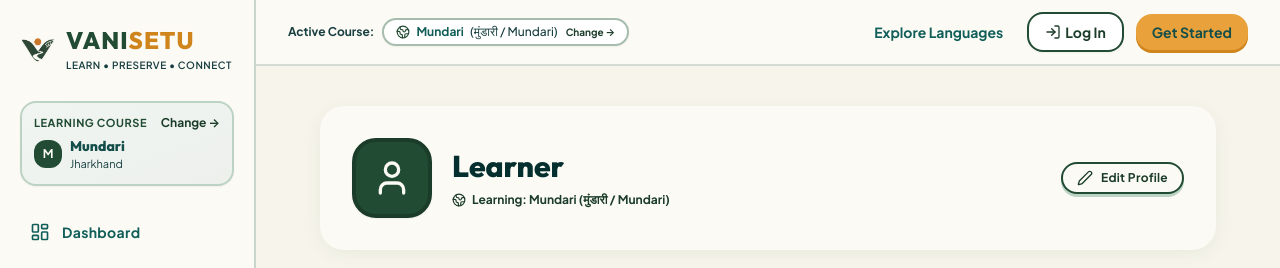
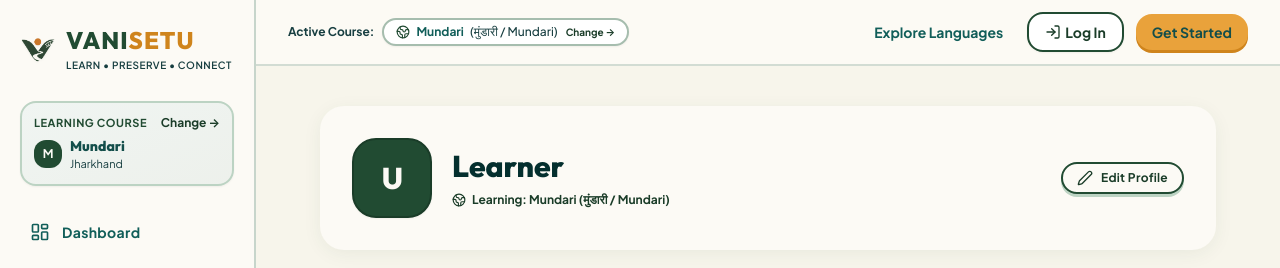
Before and after one commit to vanisetu2026-hub/vanisetu, a React (Vite) app in the folder client/: page /profile in a window 1280 px wide. Shown: the top 268 px of the page. Built offline with nearby package versions, Linux system fonts and the light colour scheme; no server answers.

Commit message:
fix(ui): use first letter fallback for user avatar when no profile image exists or fails to load

```diff
--- /dev/null
+++ b/client/src/components/common/UserAvatar.tsx
@@ -0,0 +1,83 @@
+import React, { useState, useEffect } from 'react';
+
+interface UserAvatarProps {
+  name?: string | null;
+  email?: string | null;
+  photoURL?: string | null;
+  size?: 'xs' | 'sm' | 'md' | 'lg' | 'xl';
+  className?: string;
+  shape?: 'rounded' | 'circle';
+}
+
+export const UserAvatar: React.FC<UserAvatarProps> = ({
+  name,
+  email,
+  photoURL,
+  size = 'md',
+  className = '',
+  shape = 'rounded',
+}) => {
+  const [hasError, setHasError] = useState(false);
+
+  // Reset error state if photoURL changes
+  useEffect(() => {
+    setHasError(false);
+  }, [photoURL]);
+
+  // Determine initial letter
+  const getInitial = (): string => {
+    const trimmedName = name?.trim();
+    if (trimmedName && trimmedName.length > 0) {
+      return trimmedName.charAt(0).toUpperCase();
+    }
+    const trimmedEmail = email?.trim();
+    if (trimmedEmail && trimmedEmail.length > 0) {
+      return trimmedEmail.charAt(0).toUpperCase();
+    }
+    return 'U';
+  };
+
+  const initial = getInitial();
+
+  // Size configurations
+  const sizeClasses = {
+    xs: 'w-6 h-6 text-xs',
+    sm: 'w-7 h-7 sm:w-9 sm:h-9 text-xs sm:text-sm',
+    md: 'w-8 h-8 xl:w-9 xl:h-9 text-xs xl:text-sm',
+    lg: 'w-12 h-12 text-lg sm:text-xl',
+    xl: 'w-20 h-20 text-3xl font-extrabold font-display',
+  };
+
+  const shapeClasses = shape === 'circle' ? 'rounded-full' : size === 'xl' ? 'rounded-3xl' : 'rounded-2xl';
+
+  const hasValidPhoto = Boolean(
+    photoURL &&
+    typeof photoURL === 'string' &&
+    photoURL.trim().length > 0 &&
+    !hasError
+  );
+
+  return (
+    <div
+      className={`
+        ${sizeClasses[size]}
+        ${shapeClasses}
+        bg-forest-600 border-2 sm:border-3 border-forest-700
+        text-cream-100 font-bold flex items-center justify-center
+        shadow-sm shrink-0 overflow-hidden select-none
+        ${className}
+      `}
+    >
+      {hasValidPhoto ? (
+        <img
+          src={photoURL!}
+          alt=""
+          onError={() => setHasError(true)}
+          className="w-full h-full object-cover"
+        />
+      ) : (
+        <span className="leading-none select-none uppercase tracking-tight">{initial}</span>
+      )}
+    </div>
+  );
+};
--- a/client/src/components/layout/Navbar.tsx
+++ b/client/src/components/layout/Navbar.tsx
@@ -3,6 +3,7 @@ import { Link, useNavigate } from 'react-router-dom';
 import { Logo } from '../common/Logo';
 import { XPBadge } from '../common/XPBadge';
 import { StreakBadge } from '../common/StreakBadge';
+import { UserAvatar } from '../common/UserAvatar';
 import { useAuth } from '../../contexts/AuthContext';
 import { useLearning } from '../../contexts/LearningContext';
 import { Globe2, User, Bell, LogIn, ShieldCheck } from 'lucide-react';
@@ -95,15 +96,13 @@ export const Navbar: React.FC<{ isLanding?: boolean }> = ({ isLanding = false })
                 className="flex items-center gap-2 pl-0.5 group"
                 title="View Profile"
               >
-                <div className="w-7 h-7 sm:w-9 sm:h-9 rounded-2xl bg-forest-600 border-2 border-forest-700 text-cream-100 font-bold flex items-center justify-center text-xs sm:text-sm shadow-sm group-hover:scale-105 transition-transform overflow-hidden">
-                  {user.photoURL ? (
-                    <img src={user.photoURL} alt={user.name || 'User avatar'} className="w-full h-full object-cover" />
-                  ) : user.name ? (
-                    user.name.charAt(0).toUpperCase()
-                  ) : (
-                    <User className="w-4 h-4" />
-                  )}
-                </div>
+                <UserAvatar
+                  name={user.name}
+                  email={user.email}
+                  photoURL={user.photoURL}
+                  size="sm"
+                  className="group-hover:scale-105 transition-transform"
+                />
               </Link>
             </>
           ) : (
--- a/client/src/components/layout/Sidebar.tsx
+++ b/client/src/components/layout/Sidebar.tsx
@@ -1,6 +1,7 @@
 import React from 'react';
 import { NavLink, useNavigate } from 'react-router-dom';
 import { Logo } from '../common/Logo';
+import { UserAvatar } from '../common/UserAvatar';
 import { useAuth } from '../../contexts/AuthContext';
 import { useLearning } from '../../contexts/LearningContext';
 import {
@@ -127,15 +128,13 @@ export const Sidebar: React.FC = () => {
               onClick={() => navigate('/profile')}
               className="flex items-center gap-2.5 p-1.5 xl:p-2 rounded-2xl hover:bg-cream-200 cursor-pointer transition-colors"
             >
-              <div className="w-8 h-8 xl:w-9 xl:h-9 rounded-2xl bg-gold-400 border-2 border-gold-500 text-teal-900 font-extrabold flex items-center justify-center text-xs xl:text-sm shadow-sm shrink-0 overflow-hidden">
-                {user.photoURL ? (
-                  <img src={user.photoURL} alt={user.name || 'User avatar'} className="w-full h-full object-cover" />
-                ) : user.name ? (
-                  user.name.charAt(0).toUpperCase()
-                ) : (
-                  'U'
-                )}
-              </div>
+              <UserAvatar
+                name={user.name}
+                email={user.email}
+                photoURL={user.photoURL}
+                size="md"
+                className="bg-gold-400 border-gold-500 text-teal-900"
+              />
               <div className="flex-1 min-w-0">
                 <div className="flex items-center gap-1.5">
                   <p className="text-xs xl:text-sm font-bold text-teal-900 truncate font-display">
--- a/client/src/pages/ProfilePage.tsx
+++ b/client/src/pages/ProfilePage.tsx
@@ -6,6 +6,7 @@ import { ACHIEVEMENTS } from '../data/tribalData';
 import { AchievementCard } from '../components/cards/AchievementCard';
 import { Button } from '../components/common/Button';
 import { Input } from '../components/common/Input';
+import { UserAvatar } from '../components/common/UserAvatar';
 import { useNotification } from '../contexts/NotificationContext';
 import {
   User,
@@ -69,15 +70,12 @@ export const ProfilePage: React.FC = () => {
       <div className="bg-cream-100 border-3 border-sage-200 rounded-3xl p-6 sm:p-8 shadow-earthy">
         <div className="flex flex-col sm:flex-row items-start sm:items-center justify-between gap-6">
           <div className="flex items-center gap-5">
-            <div className="w-20 h-20 rounded-3xl bg-forest-600 border-4 border-forest-700 text-cream-100 flex items-center justify-center font-display font-extrabold text-3xl shadow-sm shrink-0 overflow-hidden">
-              {user?.photoURL ? (
-                <img src={user.photoURL} alt={user.name || 'User avatar'} className="w-full h-full object-cover" />
-              ) : user?.name ? (
-                user.name.charAt(0).toUpperCase()
-              ) : (
-                <User className="w-10 h-10" />
-              )}
-            </div>
+            <UserAvatar
+              name={user?.name}
+              email={user?.email}
+              photoURL={user?.photoURL}
+              size="xl"
+            />
 
             <div className="space-y-1">
               <div className="flex items-center gap-2">
```
